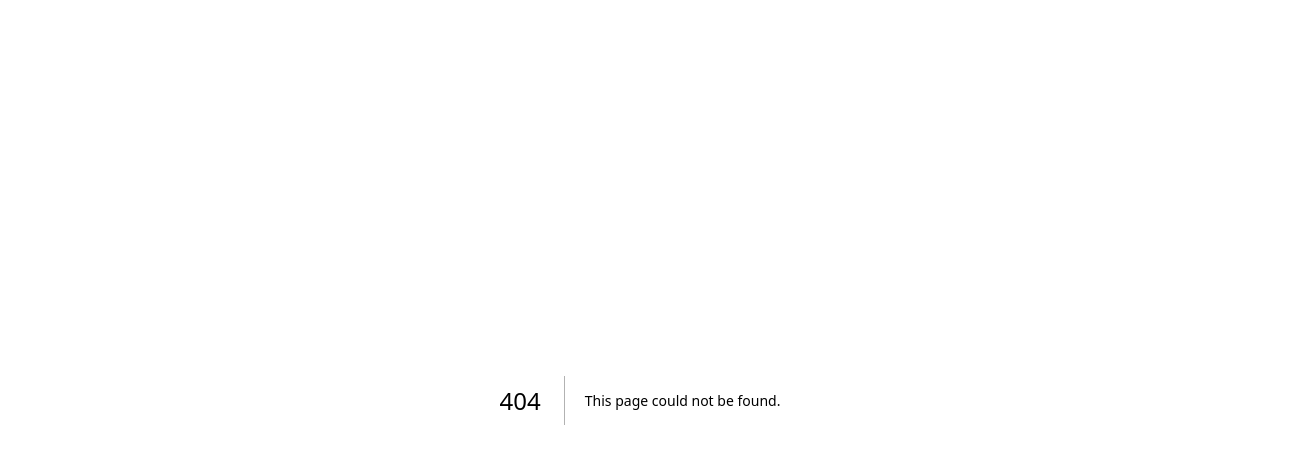
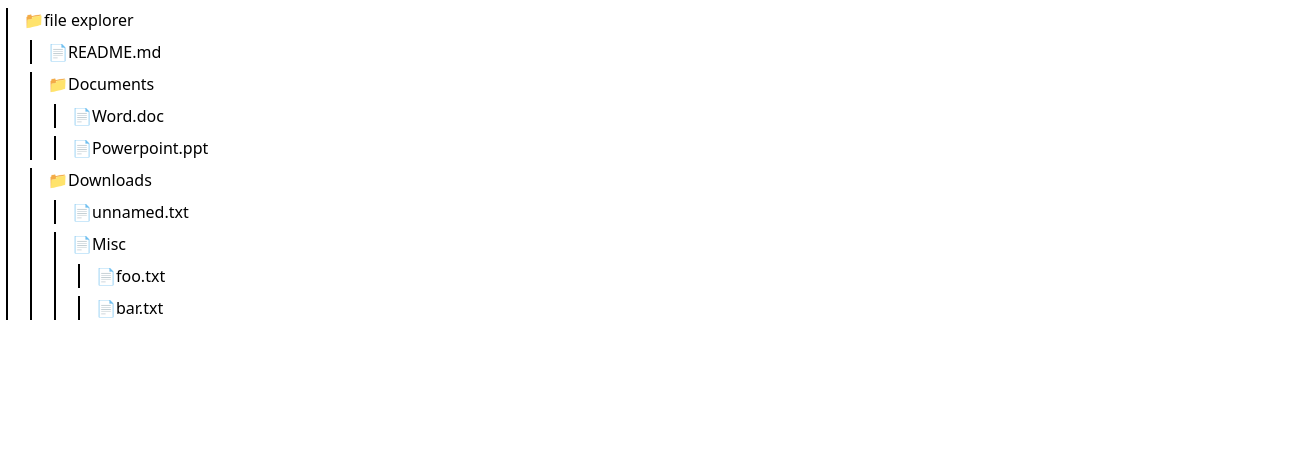
Before and after one commit to aakash2018/React-machine-test-code, a Next.js app: page /fileExplorer in a window 1280 px wide. Before the commit this address had no page. Shown: the top 464 px of the page, 1304 px wide, since content can reach past the window. Built offline with nearby package versions, Linux system fonts and the light colour scheme.

Commit message:
file explorer and center div

```diff
--- /dev/null
+++ b/app/centerDiv/page.tsx
@@ -0,0 +1,11 @@
+import { NextPage } from 'next'
+
+interface Props {}
+
+const Page: NextPage<Props> = ({}) => {
+  return <div className='flex items-center justify-center h-screen'>
+    <div className='flex items-center justify-center  bg-amber-400 h-50 w-50'>Center Div</div>
+  </div>
+}
+
+export default Page
--- /dev/null
+++ b/app/component/fileExplorer.tsx
@@ -0,0 +1,39 @@
+import { NextPage } from 'next'
+import { useState } from 'react';
+
+interface FileNode {
+	id?: number;
+	name: string;
+	type: string | 'file' | 'folder';
+	children?: FileNode[];
+}
+
+interface Props {
+	folderData: FileNode;
+}
+
+
+const FileExplorer: NextPage<Props> = ({ folderData }) => {
+	const [showChildren, setShowChildren] = useState(true);
+
+	const toggleChildren = () => {
+		setShowChildren(!showChildren);
+	}
+
+	return <div className='container border-l-2 pl-4 mt-2 mx-1.5'>
+		<h5 className=''>
+			{folderData?.type === 'folder' ? '📁' : '📄'}
+			<span onClick={()=>toggleChildren()}>
+				{folderData.name}
+			</span></h5>
+		{showChildren &&
+			<>
+				{folderData && folderData.children && folderData?.children?.map((child,index) => (
+						<FileExplorer key={index} folderData={child} />
+				))}
+			</>
+		}
+	</div>
+}
+
+export default FileExplorer
--- /dev/null
+++ b/app/fileExplorer/page.tsx
@@ -0,0 +1,17 @@
+"use client";
+
+import { NextPage } from 'next'
+import FileExplorer from '../component/fileExplorer'
+import folderData from '../json/fileexplorer.json'
+
+interface Props {
+
+}
+
+const Page: NextPage<Props> = ({}) => {
+  return <>
+    <FileExplorer folderData={folderData as any}/>
+  </>
+}
+
+export default Page
--- /dev/null
+++ b/app/json/fileexplorer.json
@@ -0,0 +1,57 @@
+{
+	"name": "file explorer",
+	"type": "folder",
+	"children": [
+		{
+			"id": 1,
+			"name": "README.md",
+			"type": "file",
+			"children": []
+		},
+		{
+			"id": 2,
+			"name": "Documents",
+			"type": "folder",
+			"children": [
+				{
+					"id": 3,
+					"type": "file",
+					"name": "Word.doc"
+				},
+				{
+					"id": 4,
+					"name": "Powerpoint.ppt",
+					"type": "file"
+				}
+			]
+		},
+		{
+			"id": 5,
+			"name": "Downloads",
+			"type": "folder",
+			"children": [
+				{
+					"id": 6,
+					"name": "unnamed.txt",
+					"type": "file"
+				},
+				{
+					"id": 7,
+					"name": "Misc",
+					"children": [
+						{
+							"id": 8,
+							"name": "foo.txt",
+							"type": "file"
+						},
+						{
+							"id": 9,
+							"name": "bar.txt",
+							"type": "file"
+						}
+					]
+				}
+			]
+		}
+	]
+}
--- a/app/page.tsx
+++ b/app/page.tsx
@@ -23,7 +23,8 @@ export default function Home() {
             </Link>
           </li>
           <li>stopWatch</li>
-          <li>File Explorer</li>
+          <li className='hover:text-yellow-800 visited:text-white-600'>
+            <Link href="/fileExplorer">File Explorer</Link></li>
           <li>Multi Step Form</li>
         </ul>
         <ul className="text-xs  mx-2 border-2 border-black mt-4 bg-yellow-400 w-1/4  p-2 rounded-none shadow-lg font-mono">
@@ -38,7 +39,9 @@ export default function Home() {
           <li>Whack-a-Mole</li>
           <li>Employee database management</li>
           <li>Cinemal Hall tickets</li>
-          <li>Center Div using flex and vh heiht</li>
+          <li className='hover:text-yellow-800 visited:text-white-600'>
+            <Link href="/centerDiv">Center Div using flex and vh heiht </Link>
+          </li>
         </ul>
         <ul className="text-xs  mx-2 border-2 border-black mt-4 bg-red-400 w-1/4  p-2 rounded-none shadow-lg font-mono">
           <li>Tic Tac Toe</li>
```
